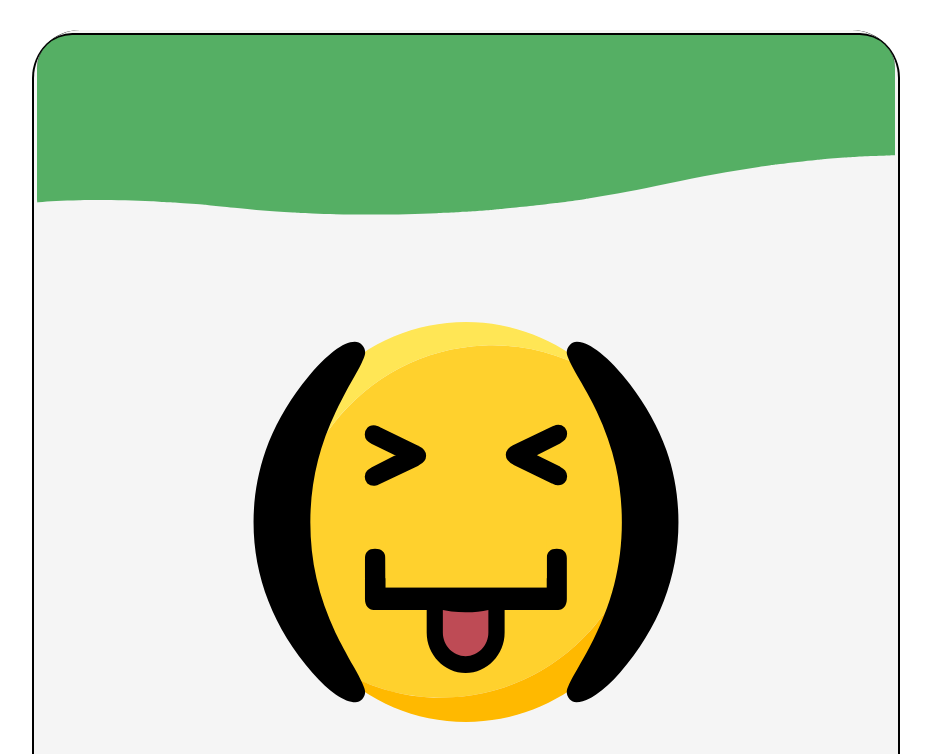
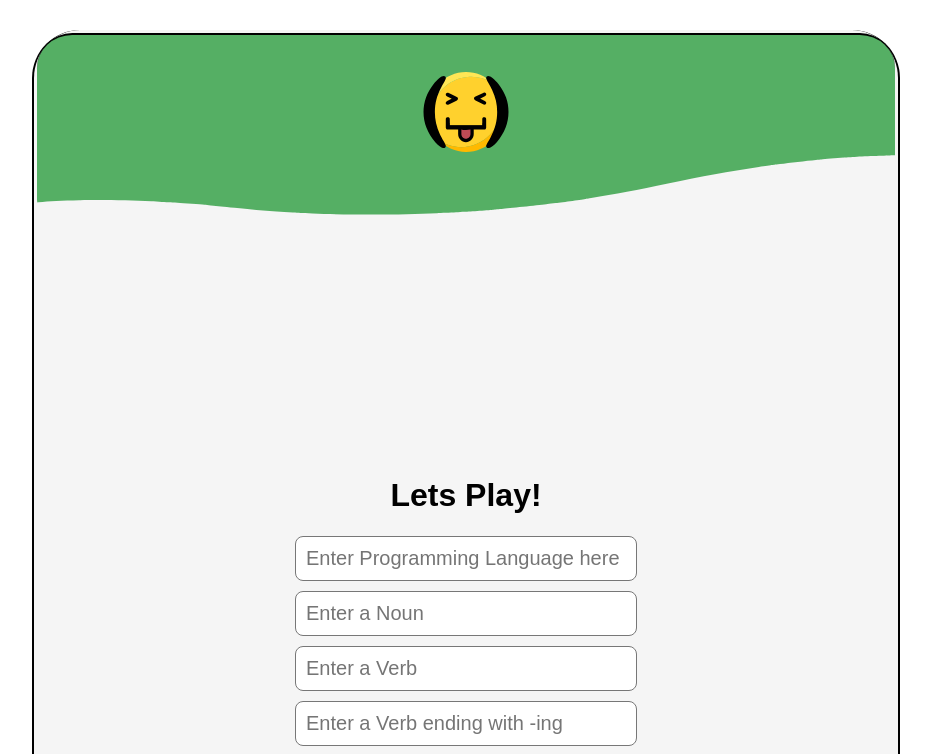
Before and after one commit to bw-dev-libs/Front-End, a React (Create React App) app in the folder dev-libs/: page /play in a window 1280 px wide. Shown: the top 754 px of the page, without its empty margins (174-1105 px from the left). Built offline with nearby package versions, Linux system fonts and the light colour scheme; sample sign-in values are in the browser's storage.

Commit message:
Styled Play Component

```diff
--- a/dev-libs/src/components/Play.js
+++ b/dev-libs/src/components/Play.js
@@ -3,8 +3,45 @@ import { Formik, Form, Field, ErrorMessage } from "formik";
 import axiosWithAuth from "./utils/axiosWithAuth";
 // import { Link } from "react-router-dom";
 import axios from "axios";
+import styled from "styled-components";
 // import * as yup from "yup";
 import logo from "../icon.svg";
+
+const StyledPlay = styled.div`
+  button {
+    padding: 10px 15px;
+    background-color: #55af64;
+    color: white;
+    border: 1px solid #55af64;
+    background-color: 250ms;
+    font-size: 1.2rem;
+    font-weight: bold;
+    border-radius: 0.5rem;
+    width: 21rem;
+    margin-bottom: 9rem;
+    &:hover {
+      cursor: pointer;
+      background-color: white;
+      color: #55af64;
+    }
+  }
+
+  img {
+    max-width: 100px;
+    /* border: 1rem solid red; */
+    position: relative;
+    top: -210px;
+    margin-top: 0rem;
+    margin-bottom: 5rem;
+  }
+  .input-field{
+ border-radius:0.5rem;
+ font-size:1.25rem;
+ max-width:20rem;
+ margin: 10px auto;
+ /* border-bottom: 5rem; */
+  }
+`;
 
 // const UsersApi = "https://dev-libs.herokuapp.com/api/users";
 // const TemplatesApi = "https://dev-libs.herokuapp.com/api/templates";
@@ -85,14 +122,14 @@ export default function Play() {
       {usersList.length
         ? usersList.map(template => (
             <div key={template.id}>
-               I was programming in '{template.programming_language}', trying
-              to get all of my '{template.noun}' to properly '{template.verb}'.
+              I was programming in '{template.programming_language}', trying to
+              get all of my '{template.noun}' to properly '{template.verb}'.
               However, nothing was actually '{template.ing_verb}'.. It was then
               I realized I hadn't even '{template.ed_verb}' my '{template.noun2}
               '.
             </div>
           ))
-        : "No Users Avialable!"}
+        : null}
     </div>
   );
 }
@@ -127,6 +164,7 @@ const UserForm = ({ onSubmit }) => {
         return (
           // we will use pre-baked components
           // supplied by formik lib (like Formik)
+          <StyledPlay>
             <Form>
               <div className="header">
                 <img src={logo} alt="logo" />
@@ -136,7 +174,7 @@ const UserForm = ({ onSubmit }) => {
               !props.dirty && <div>time to start typing!!</div>
               } */}
               <div id="programming_language">
-              <Field
+                <Field className="input-field"
                   name="programming_language"
                   type="text"
                   placeholder="Enter Programming Language here"
@@ -144,15 +182,15 @@ const UserForm = ({ onSubmit }) => {
                 <ErrorMessage name="programming_language" component="div" />
               </div>
               <div id="noun">
-              <Field name="noun" type="text" placeholder="Enter a Noun" />
+                <Field className="input-field" name="noun" type="text" placeholder="Enter a Noun" />
                 <ErrorMessage name="noun" component="div" />
               </div>
               <div id="verb">
-              <Field name="verb" type="text" placeholder="Enter a Verb" />
+                <Field className="input-field" name="verb" type="text" placeholder="Enter a Verb" />
                 <ErrorMessage name="verb" component="div" />
               </div>
               <div id="ing_verb">
-              <Field
+                <Field className="input-field"
                   name="ing_verb"
                   type="text"
                   placeholder="Enter a Verb ending with -ing"
@@ -160,7 +198,7 @@ const UserForm = ({ onSubmit }) => {
                 <ErrorMessage name="ing_verb" component="div" />
               </div>
               <div id="ed_verb">
-              <Field
+                <Field className="input-field"
                   name="ed_verb"
                   type="text"
                   placeholder="Enter a Verb enging with -ed"
@@ -168,7 +206,7 @@ const UserForm = ({ onSubmit }) => {
                 <ErrorMessage name="ed_verb" component="div" />
               </div>
               <div id="noun2">
-              <Field
+                <Field className="input-field"
                   name="noun2"
                   type="text"
                   placeholder="Enter another Noun here"
@@ -179,6 +217,7 @@ const UserForm = ({ onSubmit }) => {
               {/* <button type="submit">Back</button>&nbsp;&nbsp; */}
               {/* <button type="submit">Next</button> */}
             </Form>
+          </StyledPlay>
         );
       }}
     />
```
Lines whose indentation alone changed are shown as unchanged.
